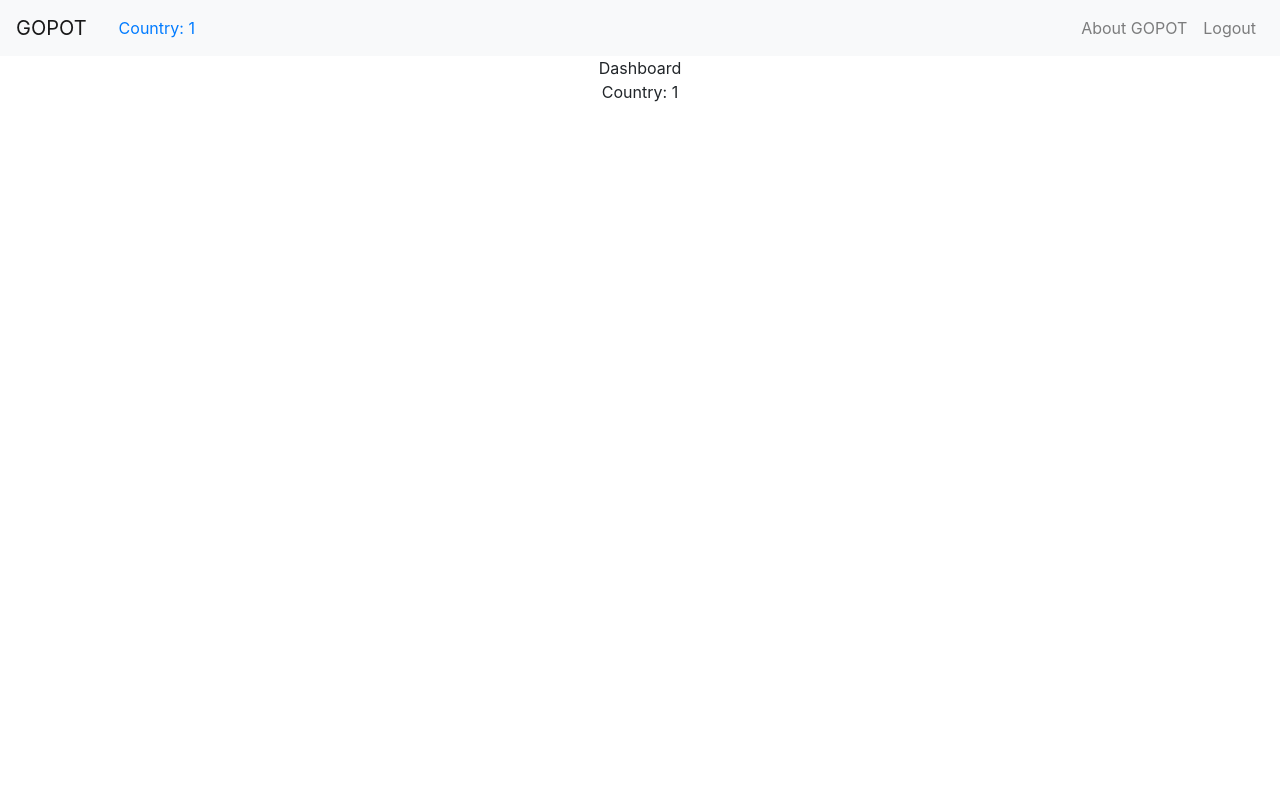
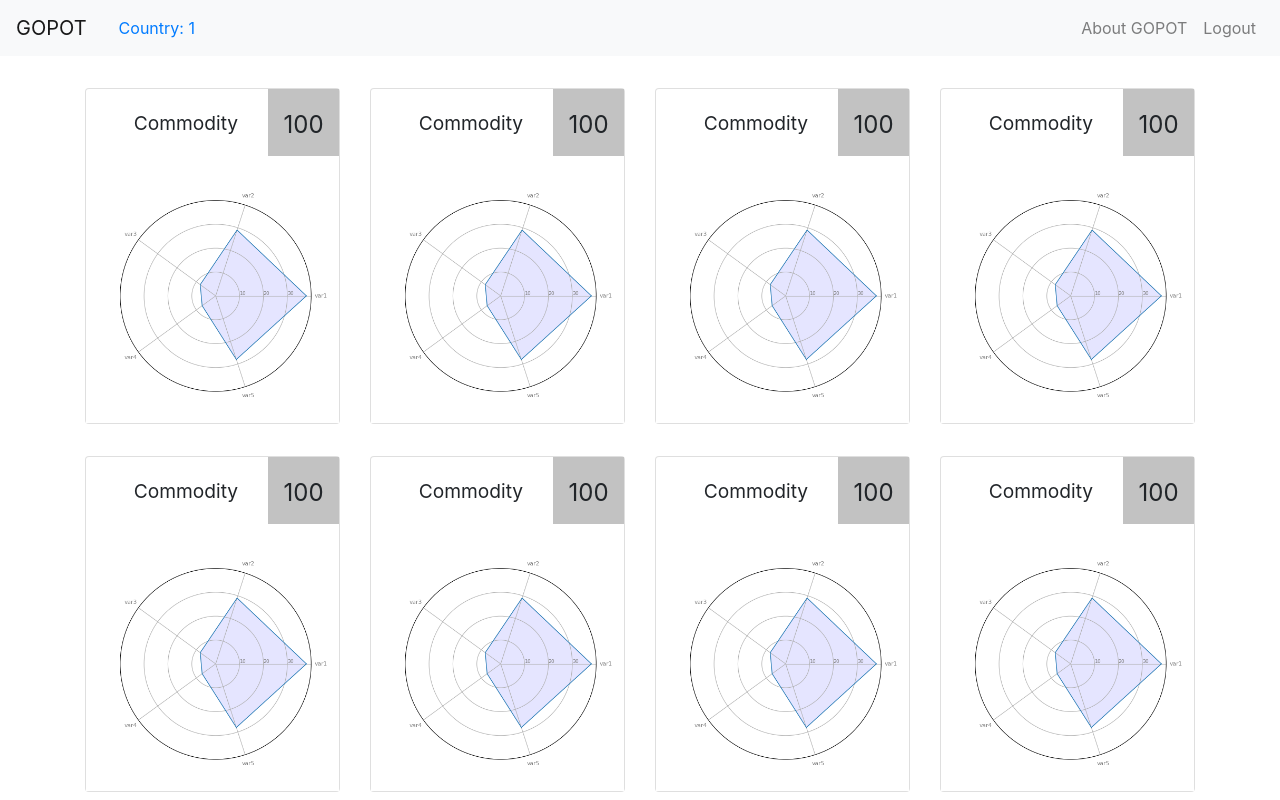
Before and after one commit to rorasa/GOPOT, a React (Create React App) app: page /dashboard/1 in a window 1280 px wide. Built offline with nearby package versions, Linux system fonts and the light colour scheme.

Commit message:
Add Dashboard skeleton

```diff
--- a/src/App.css
+++ b/src/App.css
@@ -1,3 +1,31 @@
 .App {
   text-align: center;
 }
+
+.RED {
+  background-color: red;
+}
+
+.GridCell{
+  margin-top: 2em;
+}
+
+.CardTitle{
+  font-size: 1.2em;
+  width: 75%;
+}
+
+.CardScoreBox{
+  background-color: #c2c2c2;
+  position: absolute;
+  right: 0;
+  top: 0;
+  width: 28%;
+  height: 20%;
+}
+
+.CardScoreBox .Score{
+  font-size: 1.5em;
+  margin: 0 auto;
+  margin-top: 25%;
+}
--- a/src/App.js
+++ b/src/App.js
@@ -4,6 +4,7 @@ import { Button } from 'reactstrap';
 import './App.css';
 
 import NavigationBar from './Navbar';
+import Dashboard from './DashboardPage';
 
 let Home = ()=>{
   return (
@@ -15,17 +16,6 @@ let Home = ()=>{
 
 let Login = ()=>{
   return <div>Login</div>
-}
-
-let Dashboard =  ({match})=>{
-  let country_code = match.params.countrycode;
-  return (
-    <div>
-      <NavigationBar country_code={country_code}/>
-      Dashboard<br/>
-      Country: {country_code}
-    </div>
-  )
 }
 
 let Commodity = ()=>{
--- /dev/null
+++ b/src/DashboardPage.js
@@ -0,0 +1,68 @@
+import React, { Component } from 'react';
+import {
+    Container,
+    Row,
+    Col,
+    Card,
+    CardTitle,
+    CardText,
+    CardImg,
+    CardBody
+} from 'reactstrap';
+import radarchart from './assets/radarchart_placeholder.png'
+
+import NavigationBar from './Navbar';
+
+class CommodityCard extends Component{
+    render(){
+        return(
+            <Card>
+                <CardBody>
+                    <CardTitle className="CardTitle">Commodity</CardTitle>
+                    <div className="CardScoreBox">
+                        <div className="Score">
+                            100
+                        </div>
+                    </div>
+                </CardBody>
+                <CardImg top width="90%" src={radarchart}></CardImg>
+            </Card>
+        )
+    }
+}
+
+class Dashboard extends Component{
+    constructor(props){
+        super(props);
+
+        this.state = {
+            country_code: props.match.params.countrycode
+        };
+    }
+
+    render(){
+        return(
+            <div>
+                <NavigationBar country_code={this.state.country_code}/>
+
+                <Container>
+                    <Row>
+                        <Col xs="12" sm="6" md="3" className="GridCell" onClick={()=>{console.log("Go")}}><CommodityCard/></Col>
+                        <Col xs="12" sm="6" md="3" className="GridCell" onClick={()=>{console.log("Go")}}><CommodityCard/></Col>
+                        <Col xs="12" sm="6" md="3" className="GridCell" onClick={()=>{console.log("Go")}}><CommodityCard/></Col>
+                        <Col xs="12" sm="6" md="3" className="GridCell" onClick={()=>{console.log("Go")}}><CommodityCard/></Col>
+                    </Row>
+                    <Row className="GridRow">
+                        <Col xs="12" sm="6" md="3" className="GridCell" onClick={()=>{console.log("Go")}}><CommodityCard/></Col>
+                        <Col xs="12" sm="6" md="3" className="GridCell" onClick={()=>{console.log("Go")}}><CommodityCard/></Col>
+                        <Col xs="12" sm="6" md="3" className="GridCell" onClick={()=>{console.log("Go")}}><CommodityCard/></Col>
+                        <Col xs="12" sm="6" md="3" className="GridCell" onClick={()=>{console.log("Go")}}><CommodityCard/></Col>
+                    </Row>
+                </Container>
+
+            </div>
+        )
+    }
+}
+
+export default Dashboard;
```
Also changed, not shown: src/assets/radarchart_placeholder.png (added).
